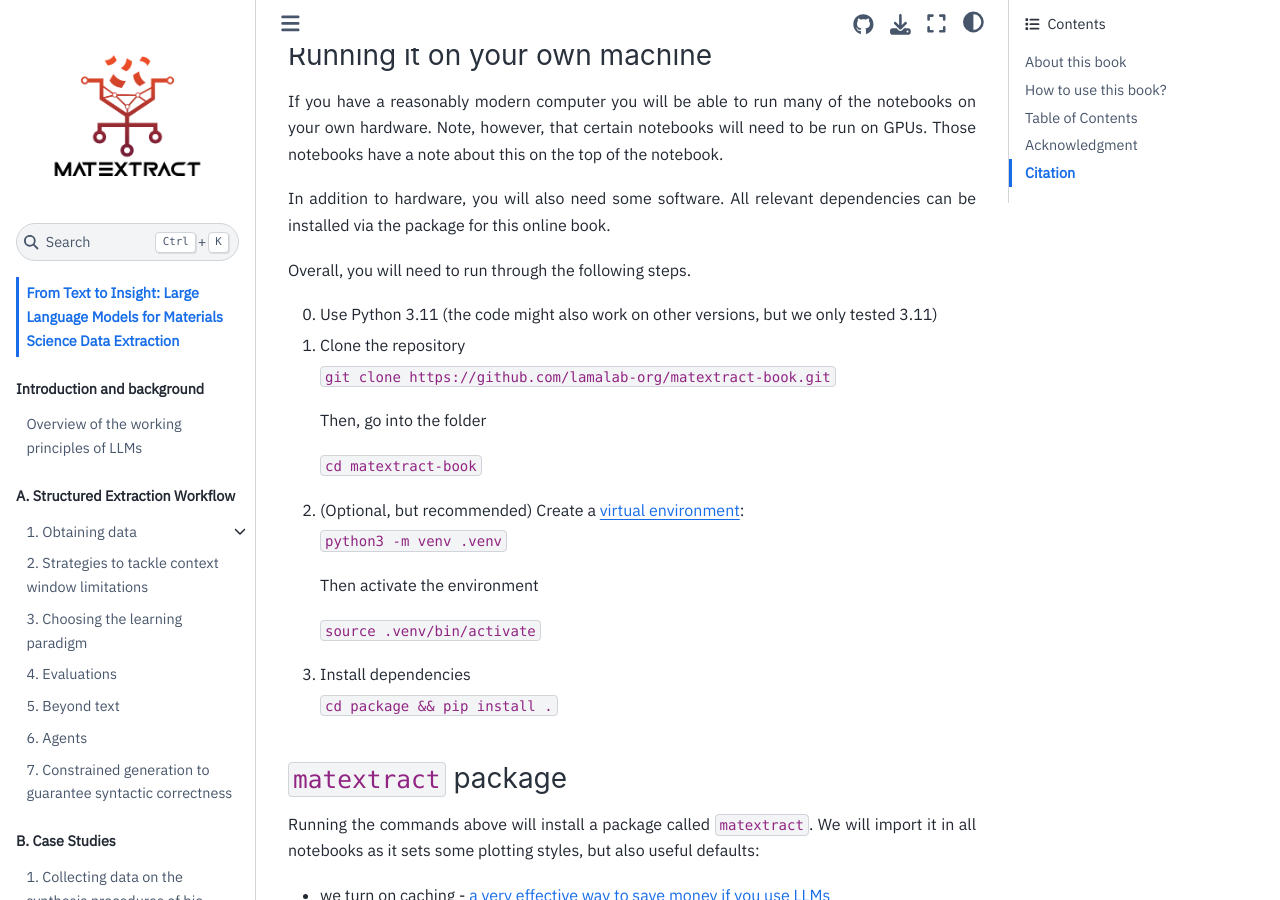
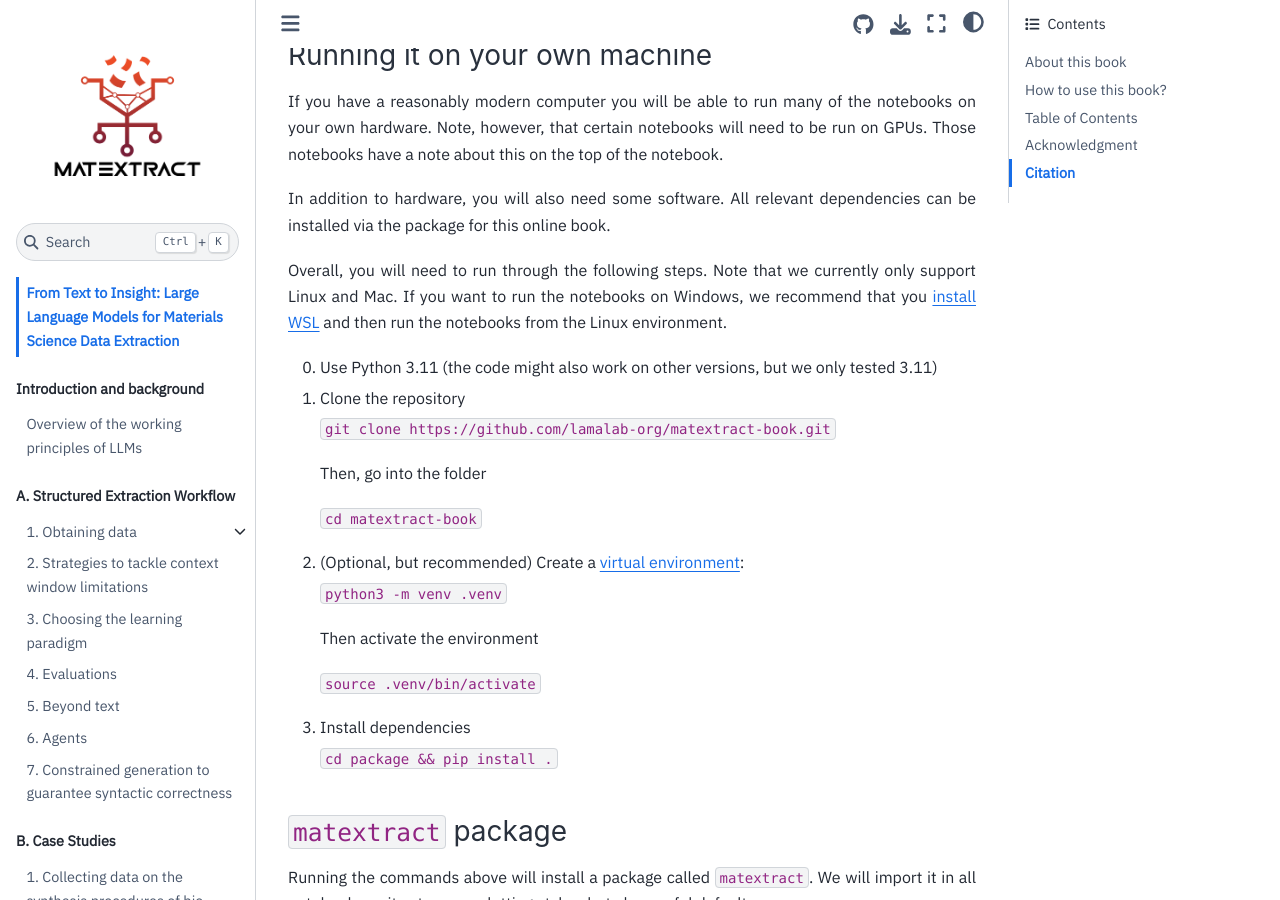
Before and after one commit to lamalab-org/matextract-book, a Jupyter Book: the page built from index.md, in a window 1280 px wide and 900 px high, scrolled down 587 px. Built offline with Jupyter Book 1.0.4 settings and Sphinx 7.4.7 and the Sphinx Book theme 1.1.4, drawn with Linux system fonts in a browser that asks for light colours; pages that are not in the unit, such as notebooks, are missing from menus; comment, search, counter and statistics services are not loaded.

Commit message:
docs: add note that people should use WSL

```diff
--- a/index.md
+++ b/index.md
@@ -19,7 +19,8 @@ Note, however, that certain notebooks will need to be run on GPUs. Those noteboo
 
 In addition to hardware, you will also need some software. All relevant dependencies can be installed via the package for this online book.
 
-Overall, you will need to run through the following steps.
+Overall, you will need to run through the following steps. Note that we currently only support Linux and Mac. If you want to run the notebooks on Windows,
+we recommend that you [install WSL](https://learn.microsoft.com/en-us/windows/wsl/install) and then run the notebooks from the Linux environment.
 
 0. Use Python 3.11 (the code might also work on other versions, but we only tested 3.11)
 
```
